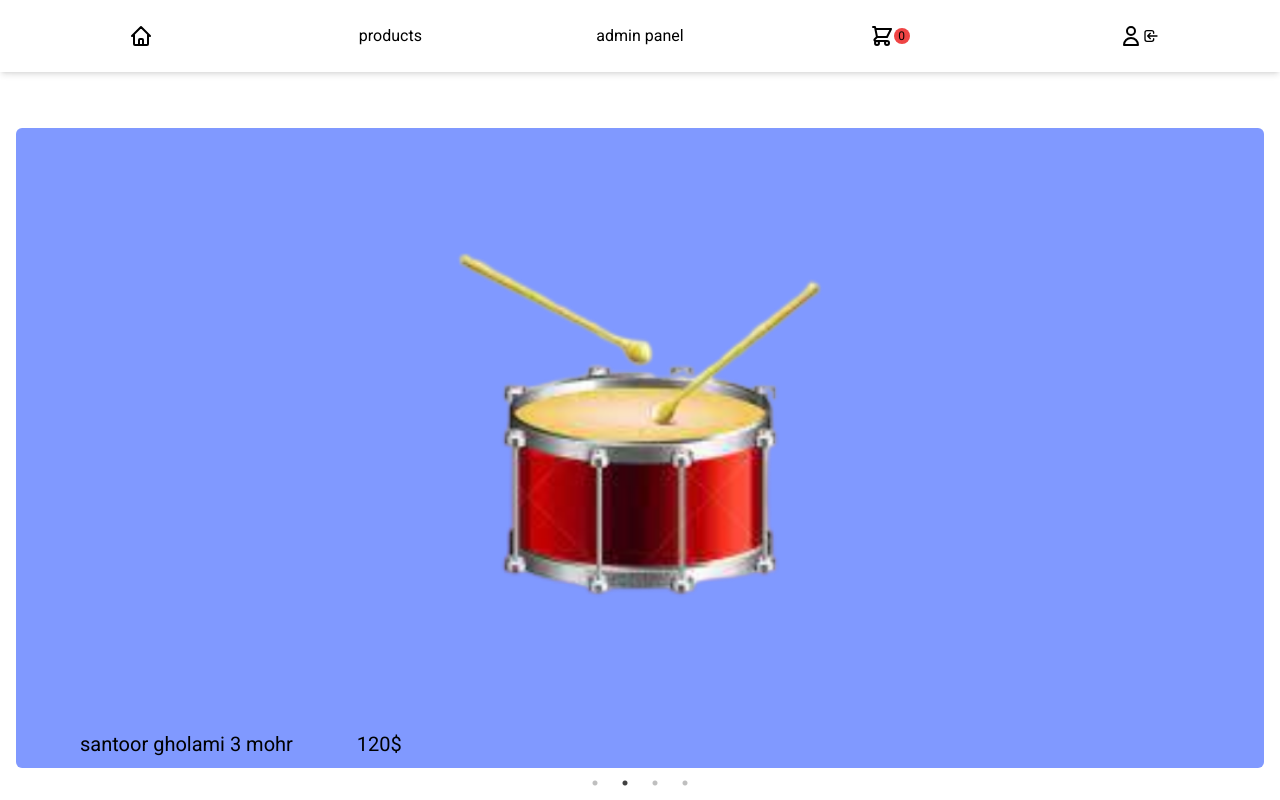
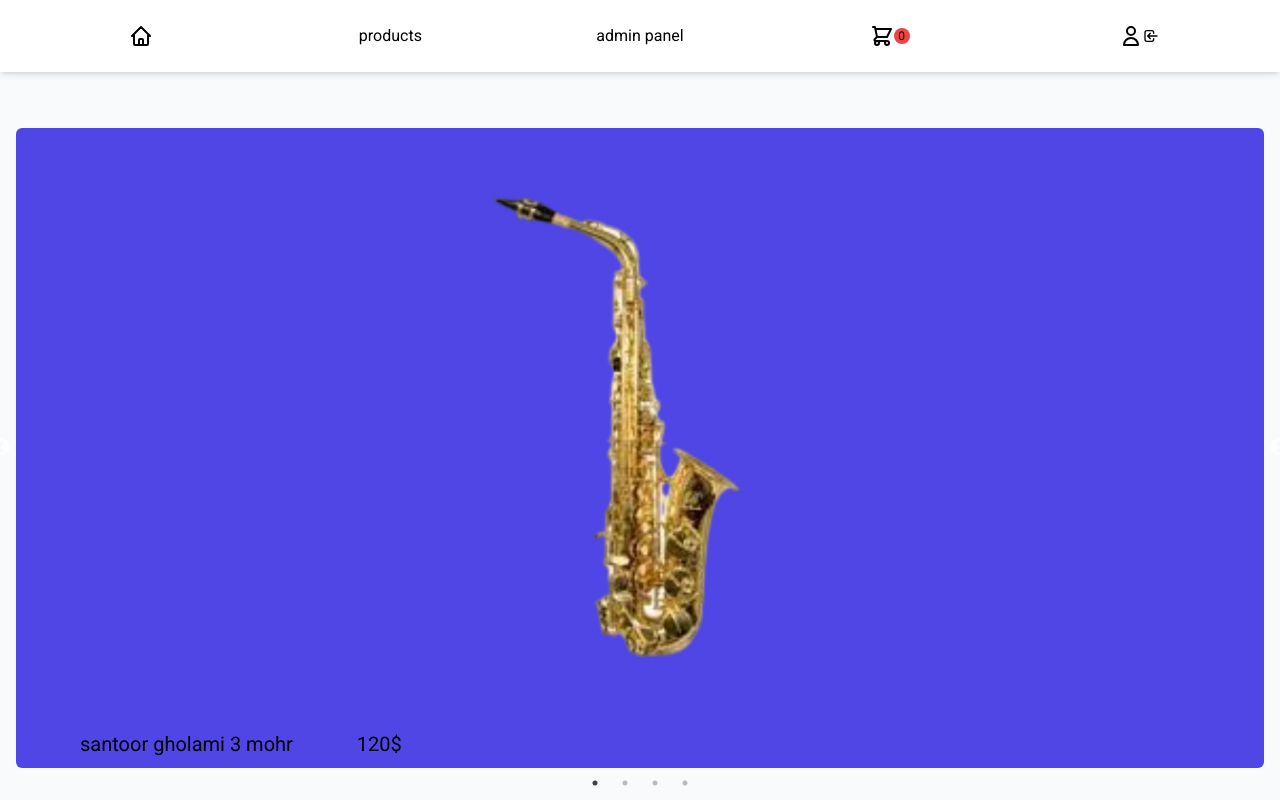
Before and after one commit to Arman-Abbasian/Arman_shop_fullstack_next13, a Next.js app in the folder frontend/: page / in a window 1280 px wide. Built offline with nearby package versions, Linux system fonts and the light colour scheme; no server answers.

Commit message:
add some settong to reactSlick

```diff
--- a/frontend/src/app/(user)/page.jsx
+++ b/frontend/src/app/(user)/page.jsx
@@ -9,12 +9,16 @@
     const settings = {
       dots: true,
       infinite: true,
-      speed: 100,
+      speed: 1000,
       slidesToShow: 1,
       slidesToScroll: 1,
       autoplay:true,
+      autoplaySpeed:3000,
       fade:true,
-      lazyLoad:'ondemand',
+      lazyLoad:'progressive',
+      swipe:true,
+      swipeToSlide:true,
+      pauseOnFocus:true,
 
     }
     return (
--- a/frontend/src/app/(user)/products/CategorySidebar.jsx
+++ b/frontend/src/app/(user)/products/CategorySidebar.jsx
@@ -3,7 +3,7 @@
 
 function CategorySidebar({ categories }) {
   return (
-    <div className="bg-primary-200 max-h-screen rounded-md shadow-md">
+    <div className="bg-primary-300 max-h-screen rounded-md shadow-md">
     <div className="p-4">
       <ProductsFilter categories={categories} />
       <ProductsSort />
--- a/frontend/src/app/(user)/products/page.jsx
+++ b/frontend/src/app/(user)/products/page.jsx
@@ -39,7 +39,7 @@
             {products.map((product) => {
               return (
                 <div
-                  className="w-72 rounded-xl shadow-lg p-4 shadow-primary-600"
+                  className="w-72 rounded-xl shadow-lg p-4 shadow-primary-400"
                   key={product._id}
                 >
                   <div class="aspect-w-16 aspect-h-9">
--- a/frontend/src/app/Header.jsx
+++ b/frontend/src/app/Header.jsx
@@ -21,22 +21,22 @@
           <HiMenu className="w-6 h-6 text-primary-900" />
         </div>
         <ul className={`${showMenu?'flex':'hidden'} lg:flex flex-col lg:flex-row lg:items-center  lg:justify-between container lg:p-2 max-w-screen-xl`}>
-          <li className="hover:bg-primary-200 w-44 p-2 rounded-md lg:w-full" onClick={()=>setShawMenu(false)}>
+          <li className="hover:bg-primary-500 w-44 p-2 rounded-md lg:w-full" onClick={()=>setShawMenu(false)}>
             <Link className="flex lg:justify-center lg:items-center" href="/">
             <HiOutlineHome className="w-6 h-6" />
             </Link>
           </li>
-          <li className="hover:bg-primary-200 w-44 p-2 rounded-md lg:w-full" onClick={()=>setShawMenu(false)}>
+          <li className="hover:bg-primary-500 w-44 p-2 rounded-md lg:w-full" onClick={()=>setShawMenu(false)}>
             <Link className="flex lg:justify-center lg:items-center" href="/products">
               products
             </Link>
           </li>
-          <li className="hover:bg-primary-200 w-44 p-2 rounded-md lg:w-full" onClick={()=>setShawMenu(false)}>
+          <li className="hover:bg-primary-500 w-44 p-2 rounded-md lg:w-full" onClick={()=>setShawMenu(false)}>
             <Link className="flex lg:justify-center lg:items-center" href="/admin">
               admin panel
             </Link>
           </li>
-          <li className="hover:bg-primary-200 p-2 w-44 rounded-md lg:w-full" onClick={()=>setShawMenu(false)}>
+          <li className="hover:bg-primary-500 p-2 w-44 rounded-md lg:w-full" onClick={()=>setShawMenu(false)}>
             <Link className="flex lg:justify-center lg:items-center" href="/cart">
               <HiOutlineShoppingCart className="w-6 h-6" />
               <span className="w-4 h-4 bg-red-500 rounded-full flex justify-center items-center text-xs">{cart ? cart.payDetail.productIds.length : 0}</span>
@@ -44,14 +44,14 @@
           </li>
 
           {user ? (
-            <li className="hover:bg-primary-200 w-44 p-2 rounded-md lg:w-full" onClick={()=>setShawMenu(false)}>
+            <li className="hover:bg-primary-500 w-44 p-2 rounded-md lg:w-full" onClick={()=>setShawMenu(false)}>
               <Link className="flex lg:justify-center items-center" href="/profile">
             <HiOutlineUser />
             <span>{user.name}</span>
             </Link>
             </li>
           ) : (
-            <li className="hover:bg-primary-200 w-44 p-2 rounded-md lg:w-full" onClick={()=>setShawMenu(false)}>
+            <li className="hover:bg-primary-500 w-44 p-2 rounded-md lg:w-full" onClick={()=>setShawMenu(false)}>
               <Link className="flex lg:justify-center lg:items-center" href="/auth">
               <div className="flex items-center">
             <HiOutlineUser className="icon" />
--- a/frontend/src/app/globals.css
+++ b/frontend/src/app/globals.css
@@ -5,17 +5,17 @@
 /*!-- in this layer we add the root variables (like primary and secondary colors of project) */
 @layer base {
   :root {
-    --background-app-rgb: 244, 245, 247;
-    --color-primary-900: 74, 109, 255;
-    --color-primary-800: 92, 124, 255;
-    --color-primary-700: 110, 138, 255;
-    --color-primary-600: 128, 153, 255;
-    --color-primary-500: 146, 167, 255;
-    --color-primary-400: 164, 182, 255;
-    --color-primary-300: 183, 197, 255;
-    --color-primary-200: 201, 211, 255;
-    --color-primary-100: 219, 226, 255;
-    --color-primary-50: 228, 233, 255;
+    --background-app-rgb: 248, 250, 252;
+    --color-primary-900: 49, 46, 129;
+    --color-primary-800: 55, 48, 163;
+    --color-primary-700: 67, 56, 202;
+    --color-primary-600: 79, 70, 229;
+    --color-primary-500: 99, 102, 241;
+    --color-primary-400: 129, 140, 248;
+    --color-primary-300: 165, 180, 252;
+    --color-primary-200: 199, 210, 254;
+    --color-primary-100: 224, 231, 255;
+    --color-primary-50: 238, 242 ,255;
     --color-secondary-900: 42, 45, 83;
     --color-secondary-800: 63, 66, 100;
     --color-secondary-700: 85, 87, 117;
@@ -80,5 +80,5 @@
   margin: 0;
   min-height: 100vh;
   user-select: none;
-  background-color: var(--background-app-rgb);
+  background-color: rgb(var(--background-app-rgb));
 }
```
